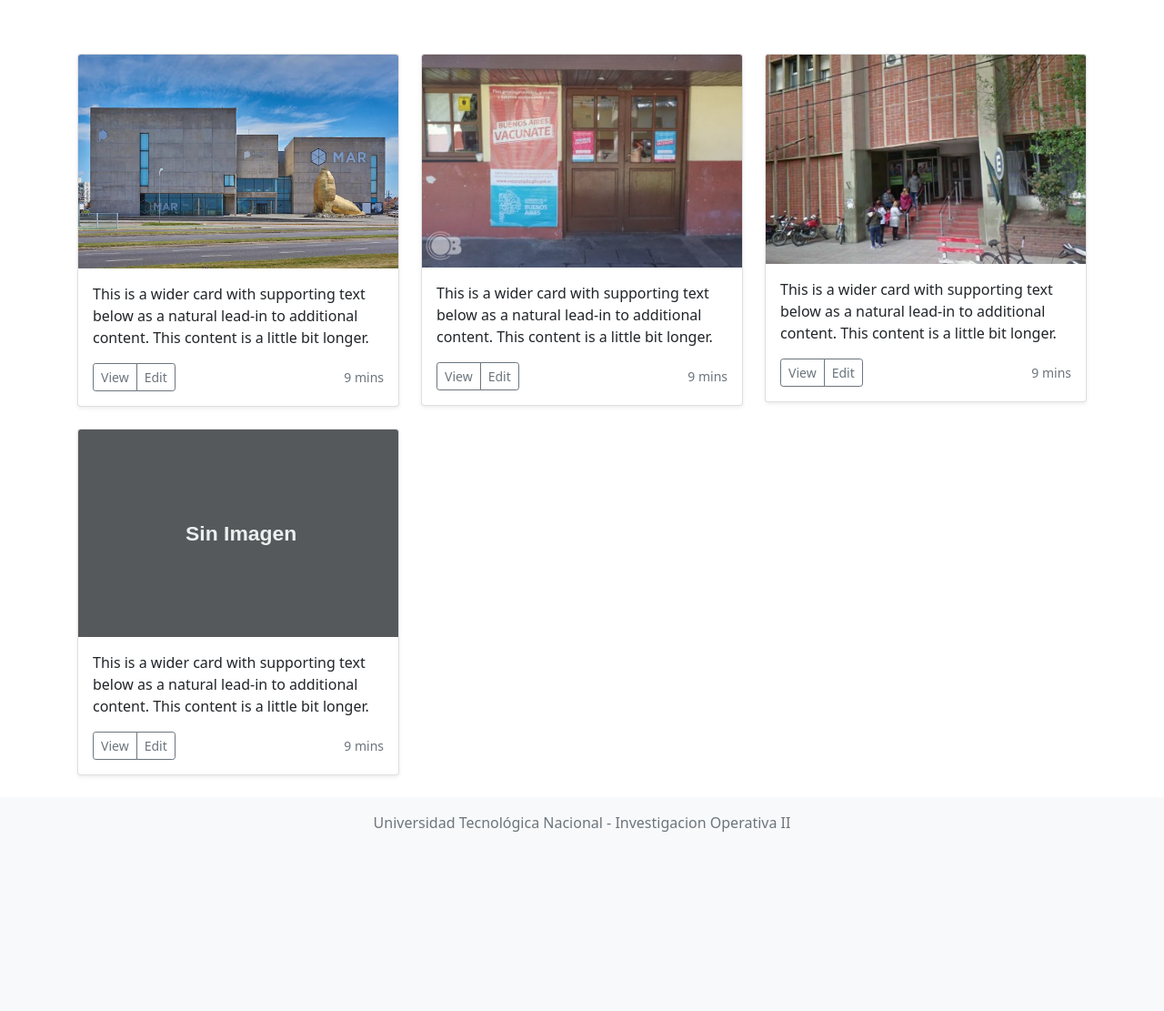
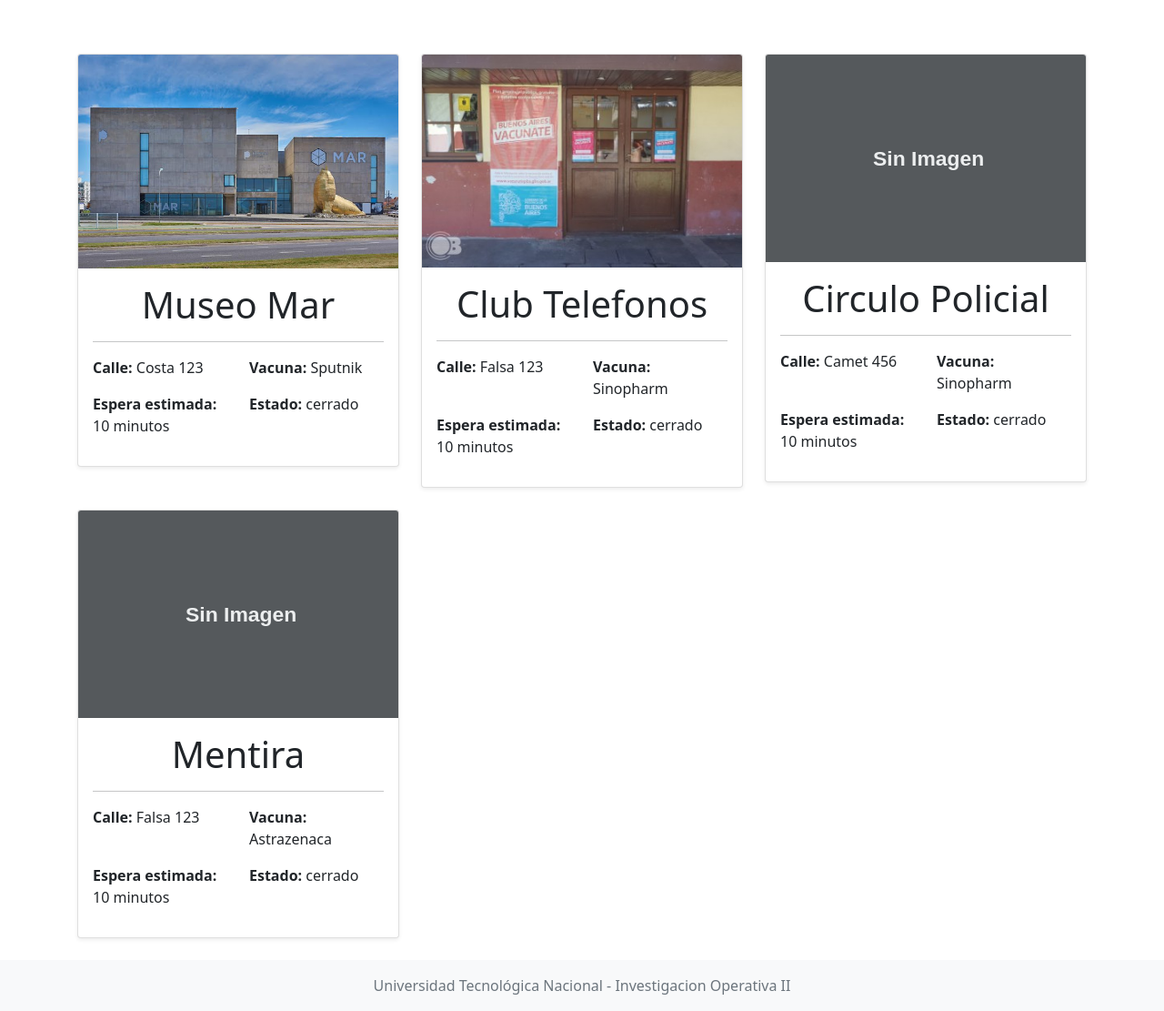
Before and after one commit to Amoruso221/operativa, a Django app: page /sedes/ in a window 1280 px wide. Shown: the part 66-1177 px from the top of the page at 91% size. Before the commit the page ends 980 px from the top, so only its background shows below. Run offline with Django 3.2, Linux system fonts and the light colour scheme; data comes from the database, SQL or seed files in the repository.

Commit message:
vista sedes con estado

```diff
--- a/proyectovacunatorios/settings.py
+++ b/proyectovacunatorios/settings.py
@@ -104,9 +104,9 @@ AUTH_PASSWORD_VALIDATORS = [
 # Internationalization
 # https://docs.djangoproject.com/en/3.2/topics/i18n/
 
-LANGUAGE_CODE = 'en-us'
+LANGUAGE_CODE = 'es-ES'
 
-TIME_ZONE = 'UTC'
+TIME_ZONE = 'America/Argentina/Buenos_Aires'
 
 USE_I18N = True
 
--- a/templates/sedes.html
+++ b/templates/sedes.html
@@ -47,22 +47,35 @@
 
             <!--sedes-->
             {% for x in sedes %}
+            {% if x.habilitada%}
             <div class="col-md-4">
               <div class="card mb-4 shadow-sm">
                 <img class="card-img-top" src="{{x.imagen.url}}" alt="Imagen">
                 <div class="card-body">
-                  <p class="card-text">This is a wider card with supporting text below as a natural lead-in to additional content. This content is a little bit longer.</p>
-                  <div class="d-flex justify-content-between align-items-center">
-                    <div class="btn-group">
-                      <button type="button" class="btn btn-sm btn-outline-secondary">View</button>
-                      <button type="button" class="btn btn-sm btn-outline-secondary">Edit</button>
+                    <h1 class="text-center">{{x.nombre}}</h1>
+                    <hr/>
+                    <div class="row">
+                        <div class="col">
+                            <p><b>Calle:</b> {{x.calle}} {{x.numero}}</p>
+                        </div>
+                        <div class="col">
+                            <p><b>Vacuna:</b> {{x.vacuna}}</p>
+                        </div>
                     </div>
-                    <small class="text-muted">9 mins</small>
-                  </div>
+                    <div class="row">
+                        <div class="col">
+                            <!--Calcular longitud de cola / promedio de llegadas por hora-->
+                            <p><b>Espera estimada:</b><br> 10 minutos</p>
+                        </div>
+                        <div class="col">
+                            <p><b>Estado:</b> {{x.estado}}</p>
+                        </div>
+                    </div>
                 </div>
               </div>
             </div>
             <!--fin sedes-->
+            {% endif %}
             {% endfor %}
 
         </div>
--- a/vacunatorios/models.py
+++ b/vacunatorios/models.py
@@ -9,10 +9,12 @@ class Sede(models.Model):
     calle = models.CharField(max_length=50)
     numero = models.IntegerField(default=0)
     vacuna = models.CharField(max_length=50)
+    hora_inicio = models.TimeField()
+    hora_fin = models.TimeField()
     canales = models.IntegerField(default=0)
     espera_maxima = models.IntegerField(default=0)
     longitud_cola = models.IntegerField(default=0)
-    abierta = models.BooleanField(default=True)
+    habilitada = models.BooleanField(default=True)
     imagen = models.ImageField(upload_to="img/%y", default="default.svg")
 
     def __str__(self):
--- a/vacunatorios/static/css/sedes.css
+++ b/vacunatorios/static/css/sedes.css
@@ -5,3 +5,14 @@ main {
 main > .container {
   padding: 60px 15px 0;
 }
+
+hr {
+  margin-top: 1rem;
+  margin-bottom: 1rem;
+  border: 0;
+  border-top: 1px solid rgba(0, 0, 0, 0.1);
+}
+
+span {
+    width: 20px;
+}
--- a/vacunatorios/views.py
+++ b/vacunatorios/views.py
@@ -1,5 +1,6 @@
 from django.shortcuts import render
 from vacunatorios.models import Sede
+from datetime import datetime
 
 # Create your views here.
 
@@ -8,6 +9,19 @@ def index(request):
     return render(request, 'index.html')
 
 
+def estado_actual(hora_inicio, hora_fin):
+    ahora = datetime.now().time()
+    estado = "cerrado"
+
+    if ahora > hora_inicio and ahora < hora_fin:
+        estado = "abierto"
+    return estado
+
+
 def sedes(request):
     sedes = Sede.objects.all()
+
+    for sede in sedes:
+        sede.estado = estado_actual(sede.hora_inicio, sede.hora_fin)
+
     return render(request, 'sedes.html', {'sedes': sedes})
```
Also changed, not shown: db.sqlite3, vacunatorios/migrations/0006_rename_abierta_sede_habilitada.py (added), vacunatorios/migrations/0007_auto_20211106_0937.py (added), vacunatorios/migrations/0008_auto_20211106_1005.py (added).
